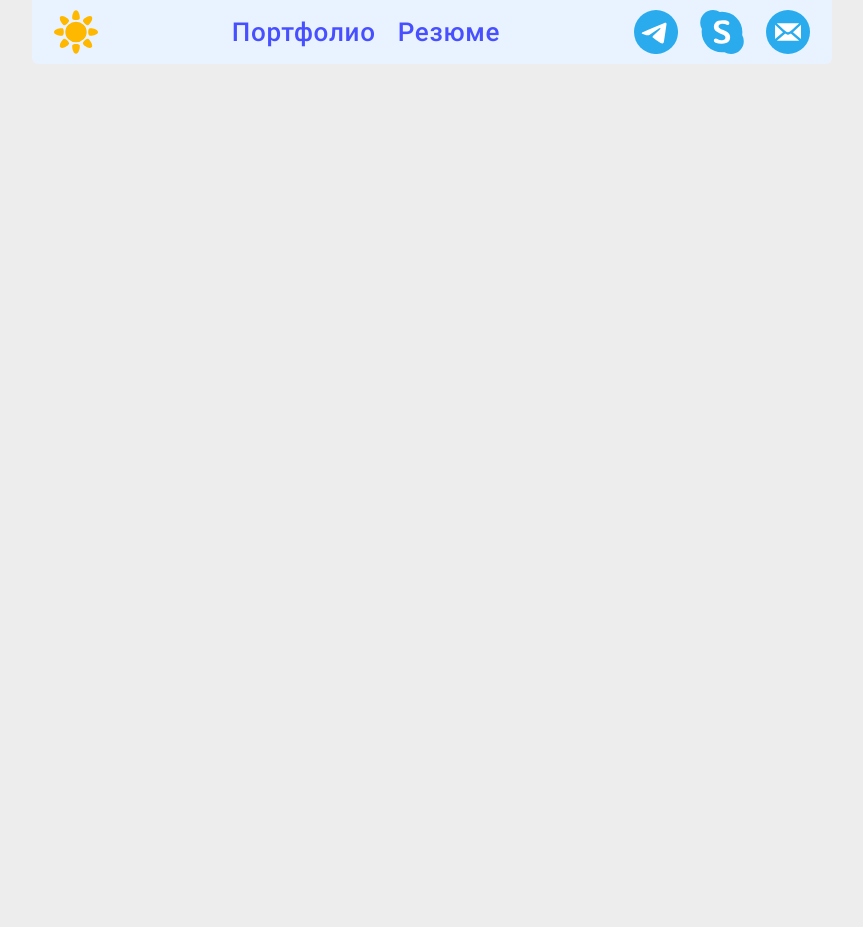
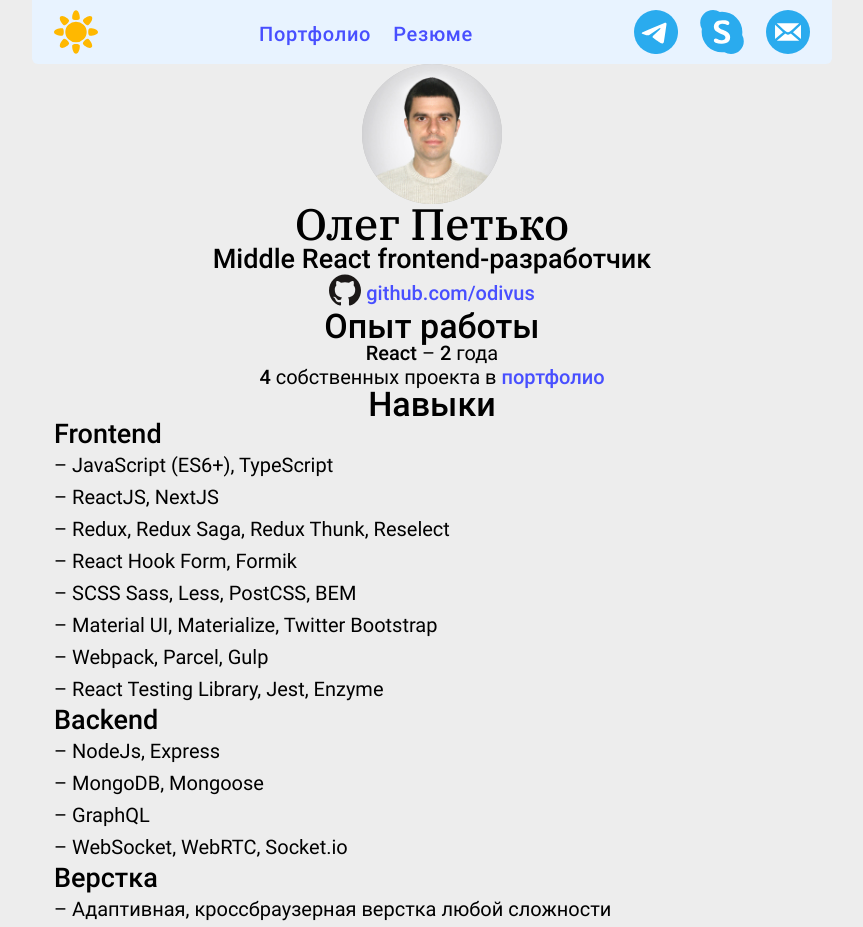
Before and after one commit to odivus/odivus.github.io, a React (Create React App) app: page / in a window 1280 px wide. Shown: the top 927 px of the page, without its empty margins (208-1071 px from the left). Before the commit the page ends 800 px from the top, so only its background shows below. Built offline with nearby package versions, Linux system fonts and the light colour scheme.

Commit message:
Add content to Main

```diff
--- a/src/components/Main/Main.js
+++ b/src/components/Main/Main.js
@@ -1,11 +1,82 @@
 import React from 'react';
+import { Link } from 'react-router-dom';
+
 import Header from '../Header/Header';
+import ContactsPage from '../Contacts/Contacts-page';
+import alek from '../../assets/img/alek.jpg';
+import github from '../../assets/icons/github.svg';
 
 function Main() {
   return (
-    <div>
+    <>
       <Header />
-    </div>
+      <div className='page-wrap'>
+        <div className='odivus-photo'>
+          <img src={alek} alt='odivus' className='odivus-photo__img' />
+        </div>
+        <h1>Олег Петько</h1>
+        <h5>Middle React frontend-разработчик</h5>
+        <div className='github-logo-link'>
+          <a
+            href='https://github.com/odivus'
+            target='_blank'
+            rel='noopener noreferrer'
+          >
+            <img
+              src={github}
+              alt='Github logo'
+              className='github-logo'
+            />
+          </a>
+          <a
+            href='https://github.com/odivus'
+            target='_blank'
+            rel='noopener noreferrer'
+          >
+            github.com/odivus
+          </a>
+        </div>
+        <h2>Опыт работы</h2>
+        <p><b>React</b>&nbsp;&ndash; <b>2</b>&nbsp;года</p>
+        <p>
+          <b>4</b>&nbsp;собственных проекта в&nbsp;
+          <Link to='/portfolio'>портфолио</Link>
+        </p>
+        <h2>Навыки</h2>
+        <div className='content'>
+          <h5>Frontend</h5>
+          <ul>
+            <li>JavaScript (ES6+), TypeScript</li>
+            <li>ReactJS, NextJS</li>
+            <li>Redux, Redux Saga, Redux Thunk, Reselect</li>
+            <li>React Hook Form, Formik</li>
+            <li>SCSS Sass, Less, PostCSS, BEM</li>
+            <li>Material UI, Materialize, Twitter Bootstrap</li>
+            <li>Webpack, Parcel, Gulp</li>
+            <li>React Testing Library, Jest, Enzyme</li>
+          </ul>
+          <h5>Backend</h5>
+          <ul>
+            <li>NodeJs, Express</li>
+            <li>MongoDB, Mongoose</li>
+            <li>GraphQL</li>
+            <li>WebSocket, WebRTC, Socket.io</li>
+          </ul>
+          <h5>Верстка</h5>
+          <ul>
+            <li>Адаптивная, кроссбраузерная верстка любой сложности</li>
+          </ul>
+          <h5>Дизайн</h5>
+          <ul>
+            <li>UI/UX</li>
+            <li>Веб-дизайн</li>
+            <li>Графический дизайн</li>
+            <li>Любая графика (векторная, растровая), рекламные баннеры, иллюстрации, иконки</li>
+          </ul>
+        </div>
+        <ContactsPage isMobile={true} />
+      </div>
+    </>
   );
 }
 
--- a/src/index.css
+++ b/src/index.css
@@ -75,20 +75,66 @@ i {
 
 b {
   font-family: 'Roboto-medium', Arial, Helvetica, sans-serif;
-  font-size: 20px;
-  line-height: 23px;
-  font-weight: bold;
 }
 
 a {
+  font-family: 'Roboto-medium', Arial, Helvetica, sans-serif;
   color: #484FFF;
   text-decoration: none;
 }
 
+a, p, ul {
+  font-size: 20px;
+  line-height: 24px;
+}
+
 ul {
   list-style-type: none;
+  line-height: 32px;
 }
 
 ul > li::before {
-  content: '\2013';
+  content: '\2013\00A0';
 }
+
+.content {
+  display: flex;
+  flex-direction: column;
+  align-items: flex-start;
+  margin: 0 auto;
+  padding: 0 22px;
+}
+
+.odivus-photo {
+  height: 140px;
+  width: 140px;
+  background-color: #C4C4C4;
+  border-radius: 50%;
+}
+
+.odivus-photo__img {
+  width: 100%;
+  height: 100%;
+  border-radius: 50%;
+}
+
+.page-wrap {
+  display: flex;
+  flex-direction: column;
+  align-items: center;
+  max-width: 800px;
+  margin: 0 auto;
+}
+
+.github-logo {
+  width: 32px;
+  height: 32px;
+  margin-right: 5px;
+}
+
+.github-logo-link {
+  display: flex;
+  justify-content: center;
+  align-items: center;
+  font-size: 20px;
+}
```
Also changed, not shown: src/assets/img/alek.jpg (added).
